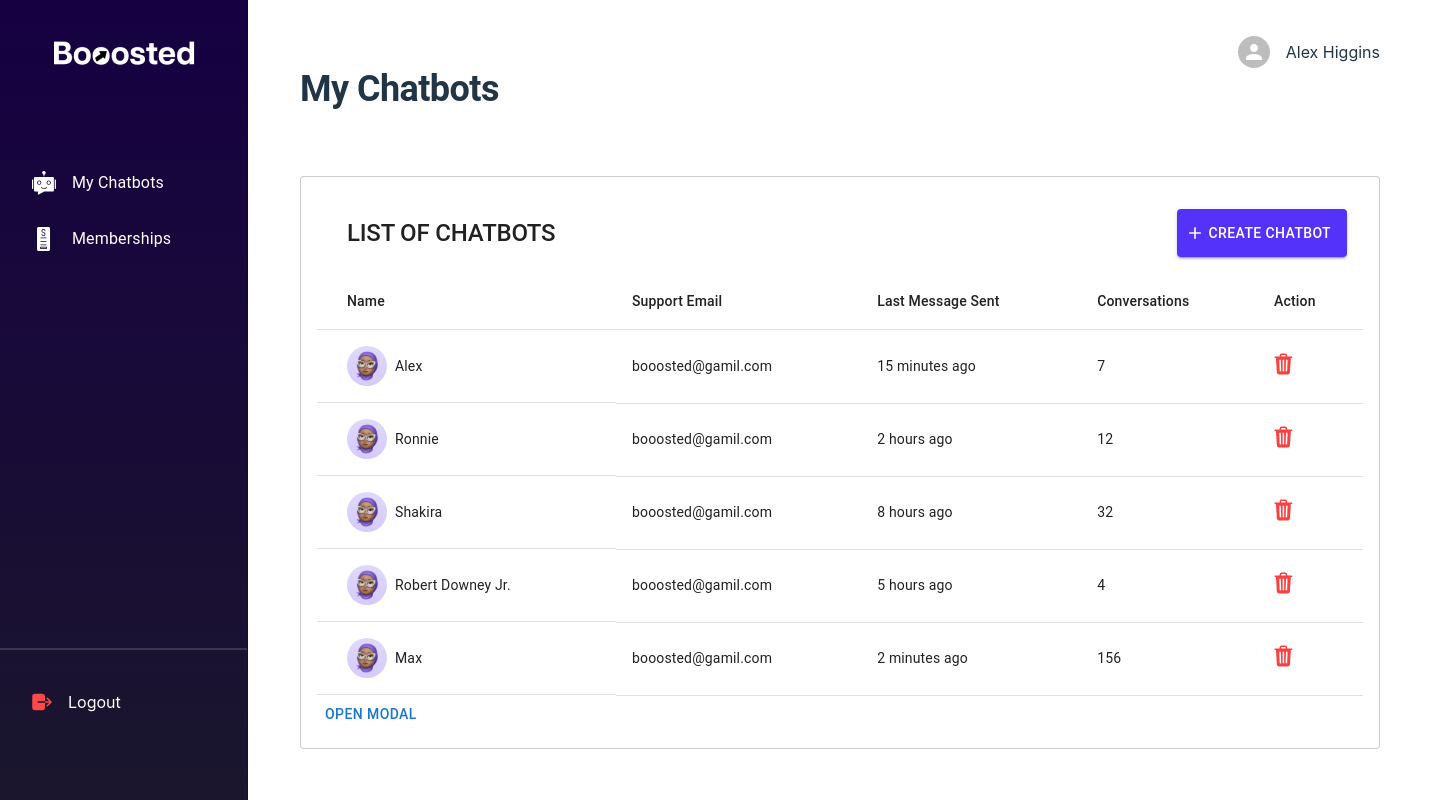
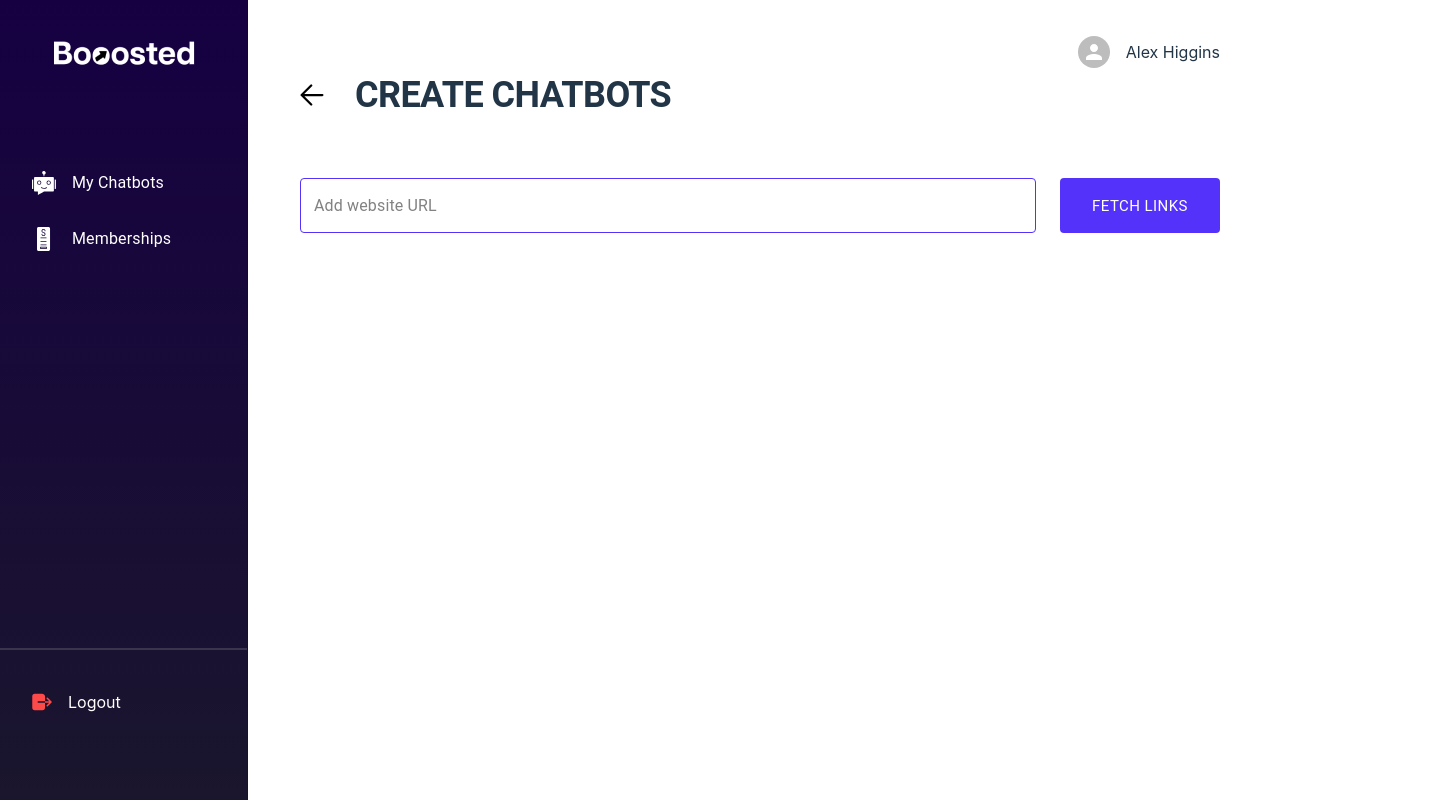
Before and after one commit to M-Faheem1/Boosted, a React (Vite) app: page / in a window 1280 px wide. Shown: the whole page, 1440 px wide, since content can reach past the window. Built offline with nearby package versions, Linux system fonts and the light colour scheme.

Commit message:
create chatbot added (#1)

```diff
--- a/src/App.jsx
+++ b/src/App.jsx
@@ -1,17 +1,13 @@
-import { useState } from 'react'
-import reactLogo from './assets/react.svg'
-import viteLogo from '/vite.svg'
-import './App.css'
-import Header from './layout/Header'
+import './App.css';
+import Sidebar from './layout/Sidebar';
+import Dashboard from './pages/Dashboard/Dahboard';
 
 function App() {
-  const [count, setCount] = useState(0)
-
-  return (
-    <>
-     <Header />
-    </>
-  )
+	return (
+		<>
+			<Dashboard />
+		</>
+	);
 }
 
-export default App
+export default App;
--- /dev/null
+++ b/src/assets/svgs/components/previous-page-svg.jsx
@@ -0,0 +1,19 @@
+import * as React from "react";
+const SvgPreviousPageSvg = (props) => (
+  <svg
+    xmlns="http://www.w3.org/2000/svg"
+    width={24}
+    height={22}
+    fill="none"
+    {...props}
+  >
+    <path
+      stroke="#000"
+      strokeLinecap="round"
+      strokeLinejoin="round"
+      strokeWidth={2.25}
+      d="m11.203 20.565-9.562-9.562 9.562-9.563M2.97 11.003h19.39"
+    />
+  </svg>
+);
+export default SvgPreviousPageSvg;
--- a/src/common/components/CustomButton.jsx
+++ b/src/common/components/CustomButton.jsx
@@ -1,16 +1,12 @@
 import * as React from 'react';
 import Button from '@mui/material/Button';
-import DeleteIcon from '@mui/icons-material/Delete';
-import SendIcon from '@mui/icons-material/Send';
 import Stack from '@mui/material/Stack';
-import { border, fontSize } from '@mui/system';
-import SvgAddSvg from '../../assets/svgs/components/add-svg';
-import { Icon } from '@mui/material';
 
-export default function CustomButton({ text, Icon }) {
+export default function CustomButton({ text, Icon, style }) {
 	return (
 		<Stack direction='row' spacing={2}>
 			<Button
+				style={style}
 				sx={{
 					backgroundColor: '#5532FA',
 					borderRadius: '4px',
@@ -20,10 +16,13 @@ export default function CustomButton({ text, Icon }) {
 					lineHeight: '24px',
 					boxShadow:
 						'0px 1px 5px rgba(0, 0, 0, 0.12), 0px 2px 2px rgba(0, 0, 0, 0.14), 0px 3px 1px -2px rgba(0, 0, 0, 0.2);',
-					border: 'transparent',
+					borderColor: 'transparent',
 					'&:focus': {
 						outline: 'none',
 						backgroundColor: '#5532FA',
+					},
+					'&:hover': {
+						borderColor: 'transparent',
 					},
 				}}
 				variant='contained'
--- a/src/common/components/CustomModal.jsx
+++ b/src/common/components/CustomModal.jsx
@@ -43,7 +43,6 @@ export default function TransitionsModal() {
 							border: '2px solid #000',
 							padding: '20px 40px',
 							textAlign: 'center',
-							border: 'transparent',
 							borderRadius: '4px',
 							height: '400px',
 							'&:focus-visible': {
--- /dev/null
+++ b/src/common/components/InputField.jsx
@@ -0,0 +1,64 @@
+import * as React from 'react';
+import TextField from '@mui/material/TextField';
+import { outlinedInputClasses } from '@mui/material/OutlinedInput';
+import Box from '@mui/material/Box';
+import { createTheme, ThemeProvider, useTheme } from '@mui/material/styles';
+
+const customTheme = (outerTheme) =>
+	createTheme({
+		palette: {
+			mode: outerTheme.palette.mode,
+		},
+		components: {
+			MuiTextField: {
+				styleOverrides: {
+					root: {
+						'--TextField-brandBorderColor': '#E0E3E7',
+						'--TextField-brandBorderHoverColor': '#B2BAC2',
+						'--TextField-brandBorderFocusedColor': '#6F7E8C',
+						'& label.Mui-focused': {
+							color: '#5532FA',
+						},
+						'& label': {
+							color: '#828282',
+						},
+					},
+				},
+			},
+			MuiOutlinedInput: {
+				styleOverrides: {
+					notchedOutline: {
+						borderColor: '#5532FA',
+					},
+					root: {
+						[`&:hover .${outlinedInputClasses.notchedOutline}`]: {
+							border: '1px solid #5532FA',
+						},
+						[`&.Mui-focused .${outlinedInputClasses.notchedOutline}`]: {
+							border: '1px solid #5532FA',
+						},
+						'& input': {
+							padding: '16px',
+						},
+					},
+				},
+			},
+		},
+	});
+
+export default function CustomizedInputsStyleOverrides() {
+	const outerTheme = useTheme();
+
+	return (
+		<Box
+			sx={{
+				display: 'grid',
+				width: '100%',
+			}}
+		>
+			<ThemeProvider theme={customTheme(outerTheme)}>
+				<TextField label='Add website URL' variant='outlined' sx={{}} />
+			</ThemeProvider>
+		</Box>
+	);
+}
--- a/src/layout/NavLinks.jsx
+++ b/src/layout/NavLinks.jsx
@@ -15,9 +15,9 @@ function NavLinks() {
 				<ListItem key={text} disablePadding>
 					<ListItemButton
 						sx={{
-							fontSize:'16px',
-							fontWeight:'400',
-							lineHeight:'24px',
+							fontSize: '16px',
+							fontWeight: '400',
+							lineHeight: '24px',
 							padding: '12px 16px',
 							'&:focus': {
 								backgroundColor: '#5532FA',
--- a/src/layout/Header.jsx
+++ b/src/layout/Sidebar.jsx
@@ -1,18 +1,14 @@
 import * as React from 'react';
-import Box from '@mui/material/Box';
 import Drawer from '@mui/material/Drawer';
 import Toolbar from '@mui/material/Toolbar';
 import { Divider, Grid, Typography } from '@mui/material';
 import SvgLogOutSvg from '../assets/svgs/components/log-out-svg';
-import SvgProfilePicSvg from '../assets/svgs/components/profile-pic-svg';
-import DashboardTable from '../pages/Dashboard/DashboardTable';
 import NavLinks from './NavLinks';
 
 const drawerWidth = 248;
 
-export default function Header() {
+export default function Sidebar() {
 	return (
-		<Box sx={{ display: 'flex', height: '100vh', width: '100%' }}>
 			<Drawer
 				sx={{
 					width: drawerWidth,
@@ -64,28 +60,5 @@ export default function Header() {
 					</Grid>
 				</Grid>
 			</Drawer>
-			<Box
-				component='main'
-				sx={{
-					width: '100%',
-					padding: '36px 60px 36px 52px',
-				}}
-			>
-				<Grid
-					sx={{
-						display: 'flex',
-						justifyContent: 'flex-end',
-						alignItems: 'center',
-						gap: '16px',
-					}}
-				>
-					<SvgProfilePicSvg /> <span>Alex Higgins</span>{' '}
-				</Grid>
-				<Typography sx={{ fontSize: '36px', fontWeight: '700' }} variant='h1'>
-					My Chatbots
-				</Typography>
-				<DashboardTable />
-			</Box>
-		</Box>
 	);
 }
--- /dev/null
+++ b/src/pages/CreateChatBot/CreateChatBot.jsx
@@ -0,0 +1,40 @@
+import React from 'react';
+import { Grid, TextField, Typography } from '@mui/material';
+import CustomButton from '../../common/components/CustomButton';
+import SvgPreviousPageSvg from '../../assets/svgs/components/previous-page-svg';
+import CustomizedInputsStyleOverrides from '../../common/components/InputField';
+
+function CreateChatBot() {
+	return (
+		<Grid>
+			<Grid sx={{ display: 'flex', alignItems: 'center', gap: '31px' }}>
+				<SvgPreviousPageSvg />
+				<Typography sx={{ fontSize: '36px', fontWeight: '700', lineHeight: '54px' }} variant='h1'>
+					CREATE CHATBOTS
+				</Typography>
+			</Grid>
+			<Grid className='input-wrapper' sx={{ display: 'flex', gap: '24px', marginTop: '56px' }}>
+				{/* <TextField id='outlined-basic' label='Add website URL' variant='outlined' sx={{ width: '100%' }} /> */}
+				<CustomizedInputsStyleOverrides />
+				<CustomButton
+					text={'fetch links'}
+					style={{
+						whiteSpace: 'nowrap',
+						width: '160px',
+						fontSize: '15px',
+						fontWeight: '400',
+						lineHeight: '26px',
+						backgroundColor: '#5532FA',
+						boxShadow: 'none',
+						'&:focus': {
+							outline: 'none',
+							backgroundColor: '#5532FA',
+						},
+					}}
+				/>
+			</Grid>
+		</Grid>
+	);
+}
+
+export default CreateChatBot;
--- /dev/null
+++ b/src/pages/Dashboard/Dahboard.jsx
@@ -0,0 +1,35 @@
+import * as React from 'react';
+import Box from '@mui/material/Box';
+import Sidebar from '../../layout/Sidebar';
+import MyChatBots from '../MyChatBots/MyChatBots';
+import SvgProfilePicSvg from '../../assets/svgs/components/profile-pic-svg';
+import { Grid } from '@mui/material';
+import CreateChatBot from '../CreateChatBot/CreateChatBot';
+
+export default function Dashboard() {
+	return (
+		<Box sx={{ display: 'flex', height: '100vh', width: '100%' }}>
+			<Sidebar />
+			<Box
+				component='main'
+				sx={{
+					width: '100%',
+					padding: '36px 60px 36px 52px',
+				}}
+			>
+				<Grid
+					sx={{
+						display: 'flex',
+						justifyContent: 'flex-end',
+						alignItems: 'center',
+						gap: '16px',
+					}}
+				>
+					<SvgProfilePicSvg /> <span>Alex Higgins</span>{' '}
+				</Grid>
+				{/* <MyChatBots /> */}
+				<CreateChatBot />
+			</Box>
+		</Box>
+	);
+}
--- a/src/pages/Dashboard/DashboardTable.jsx
+++ b/src/pages/MyChatBots/ChatBotsListTable.jsx
@@ -25,7 +25,7 @@ const rows = [
 	createData('Max', 'booosted@gamil.com', '2 minutes ago', 156),
 ];
 
-export default function DashboardTable() {
+export default function ChatBotsListTable() {
 	return (
 		<TableContainer
 			sx={{
--- /dev/null
+++ b/src/pages/MyChatBots/MyChatBots.jsx
@@ -0,0 +1,16 @@
+import React from 'react';
+import { Grid, Typography } from '@mui/material';
+import ChatBotsListTable from './ChatBotsListTable';
+
+function MyChatBots() {
+	return (
+		<Grid>
+			<Typography sx={{ fontSize: '36px', fontWeight: '700', lineHeight: '54px' }} variant='h1'>
+				My Chatbots
+			</Typography>
+			<ChatBotsListTable />
+		</Grid>
+	);
+}
+
+export default MyChatBots;
```
Also changed, not shown: src/assets/svgs/previousPageSvg.svg (added).
